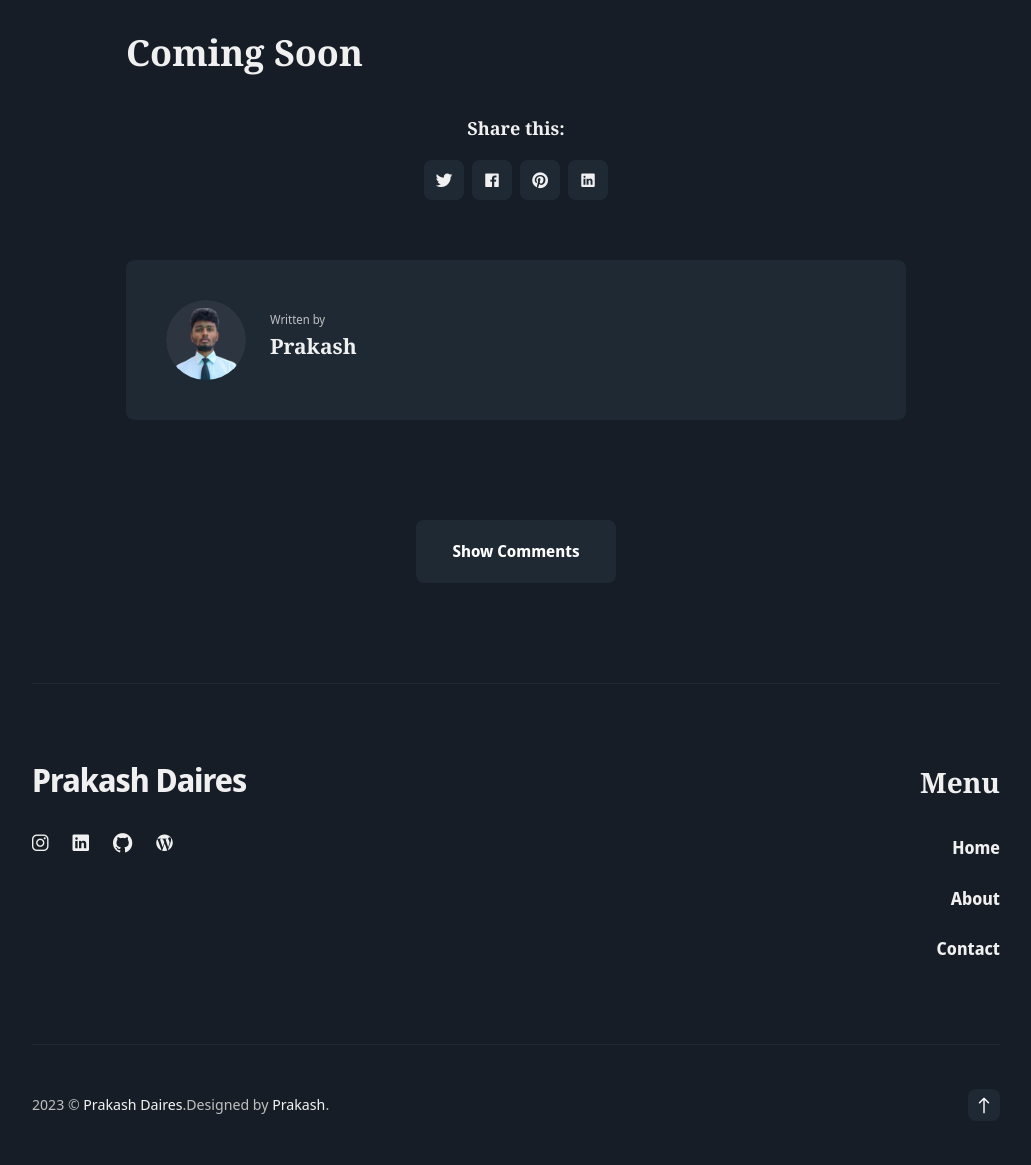
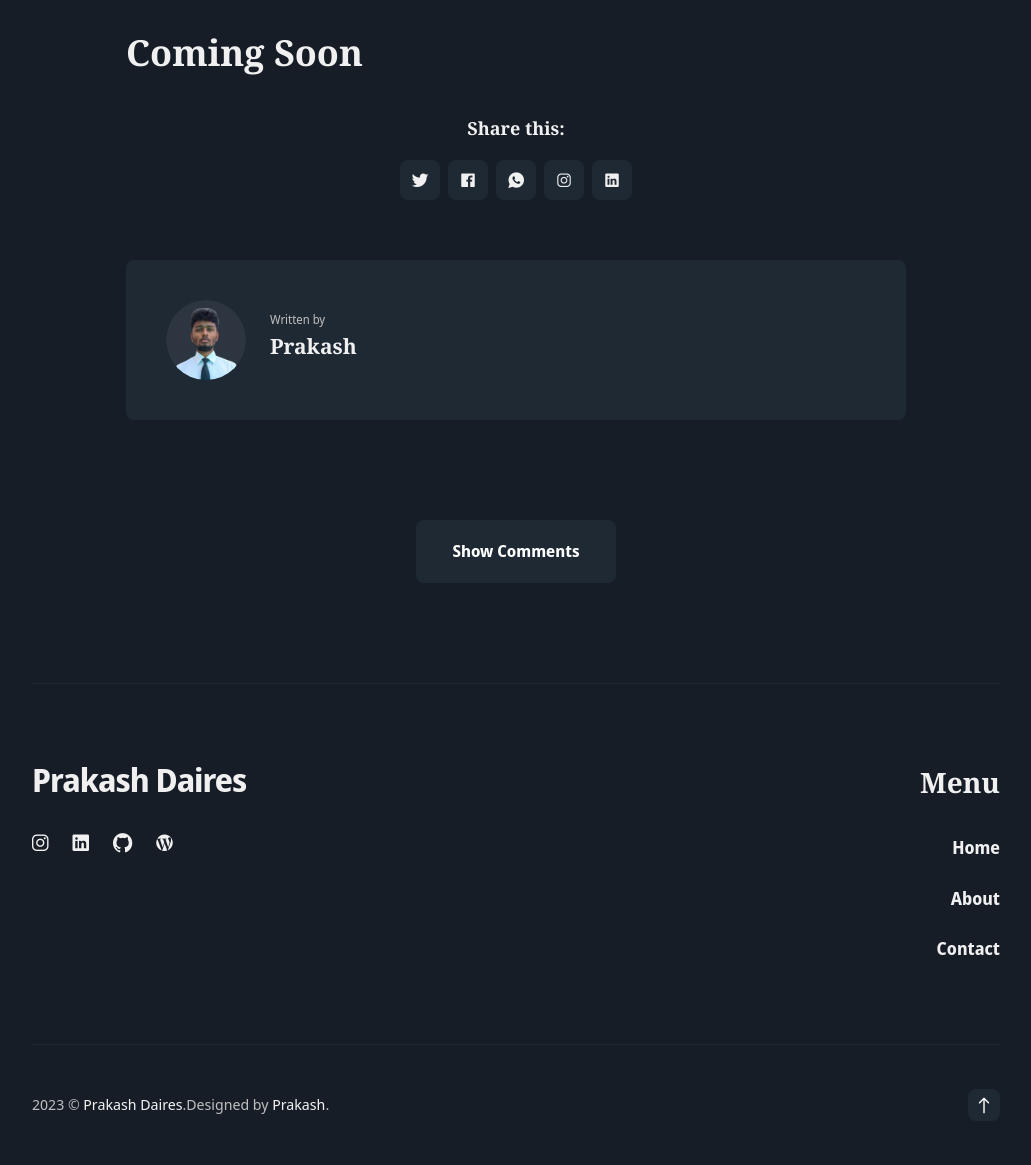
Before and after one commit to PrakasRavichandran/dairy-blog, a Jekyll site: the page built from _posts/2023-09-10-my-high-school-love-story.markdown, in a window 1280 px wide. Shown: the part 1075-2240 px from the top of the page, without its empty margins (124-1155 px from the left). Built offline with Jekyll 4.4.1, drawn with Linux system fonts in a browser that asks for light colours; nearby versions of some CDN libraries.

Commit message:
Update post.html

```diff
--- a/_layouts/post.html
+++ b/_layouts/post.html
@@ -90,9 +90,14 @@ layout: default
             title="Share on Facebook" rel="nofollow"><i class="ion ion-logo-facebook"></i></a>
         </li>
         <li class="share__item">
-          <a class="share__link share__pinterest" href="http://pinterest.com/pin/create/button/?url={{ site.url }}{{ page.url }}&amp;media={{ site.url }}{{ site.baseurl }}{{ page.image }}&amp;description={{ page.title | uri_escape }}"
-          onclick="window.open(this.href, 'pop-up', 'left=20,top=20,width=900,height=500,toolbar=1,resizable=0'); return false;" title="Share on Pinterest"
-          rel="nofollow"><i class="ion ion-logo-pinterest"></i></a>
+          <a class="share__link share__whatsapp" href="https://api.whatsapp.com/send?text={{ site.url }}{{ page.url }}&amp;media={{ site.url }}{{ site.baseurl }}{{ page.image }}&amp;description={{ page.title | uri_escape }}"
+          onclick="window.open(this.href, 'pop-up', 'left=20,top=20,width=900,height=500,toolbar=1,resizable=0'); return false;" title="Share on WhatsApp"
+          rel="nofollow"><i class="ion ion-logo-whatsapp"></i></a>
+        </li>
+        <li class="share__item">
+          <a class="share__link share__instagram" href="https://www.instagram.com/?url={{ site.url }}{{ page.url }}&amp;media={{ site.url }}{{ site.baseurl }}{{ page.image }}&amp;description={{ page.title | uri_escape }}"
+          onclick="window.open(this.href, 'pop-up', 'left=20,top=20,width=900,height=500,toolbar=1,resizable=0'); return false;" title="Share on Instagram"
+          rel="nofollow"><i class="ion ion-logo-instagram"></i></a>
         </li>
         <li class="share__item">
           <a class="share__link share__linkedin" href="https://www.linkedin.com/shareArticle?mini=true&url={{ site.url }}{{ site.baseurl }}{{ page.url }}&title={{ page.title | uri_escape }}&summary={{ page.description | uri_escape }}&source={{ site.title | uri_escape }}"
```
